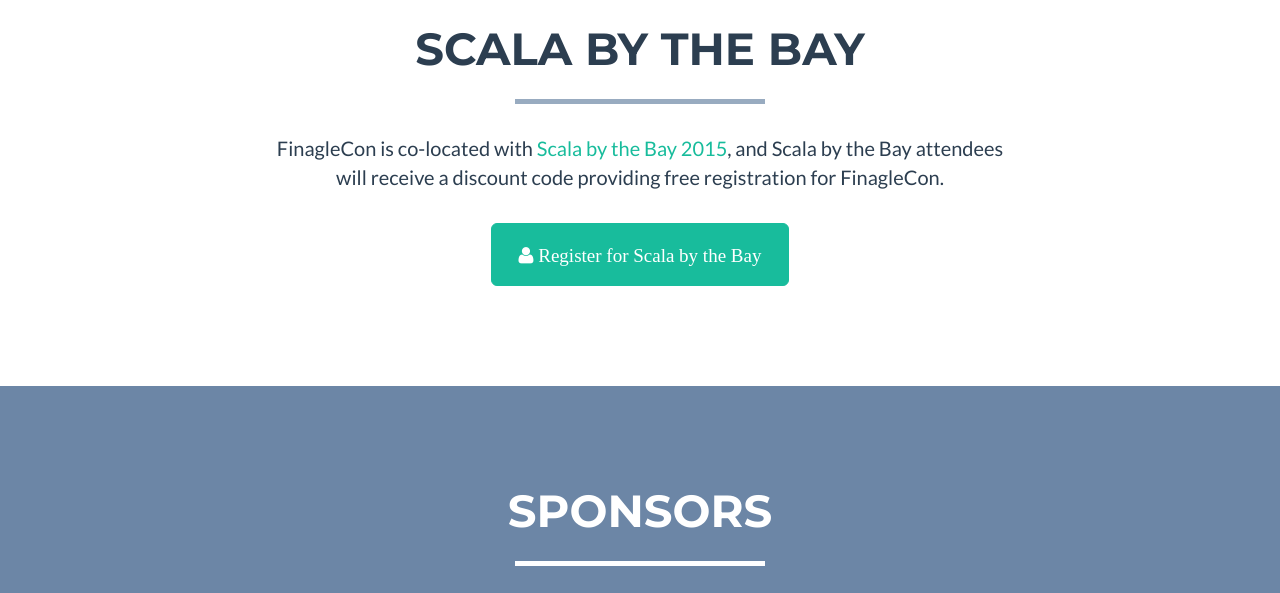
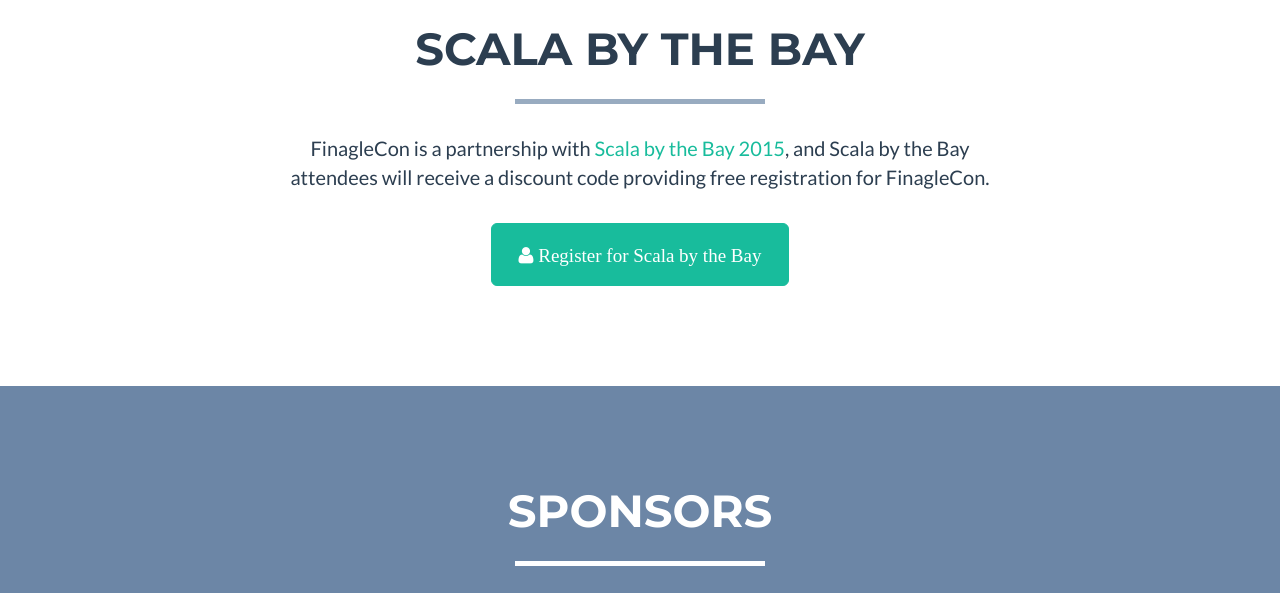
Before and after one commit to finagle/finaglecon, a plain HTML site: page index.html in a window 1280 px wide. Shown: the part 880-1473 px from the top of the page. Drawn offline with nearby package versions, Linux system fonts and the light colour scheme; a script that the page names is missing.

Commit message:
Clarify relationship to Scala by the Bay

```diff
--- a/index.html
+++ b/index.html
@@ -118,7 +118,7 @@
                     <h2>Scala by the Bay</h2>
                     <hr class="star-primary">
                     <div class="col-lg-8 col-lg-offset-2 text-center">
-                        <p>FinagleCon is co-located with <a href="http://scala.bythebay.io/">Scala by the Bay 2015</a>,
+                        <p>FinagleCon is a partnership with <a href="http://scala.bythebay.io/">Scala by the Bay 2015</a>,
                             and Scala by the Bay attendees will receive a discount code providing free registration for FinagleCon.
                         </p>
                         <br />
```
